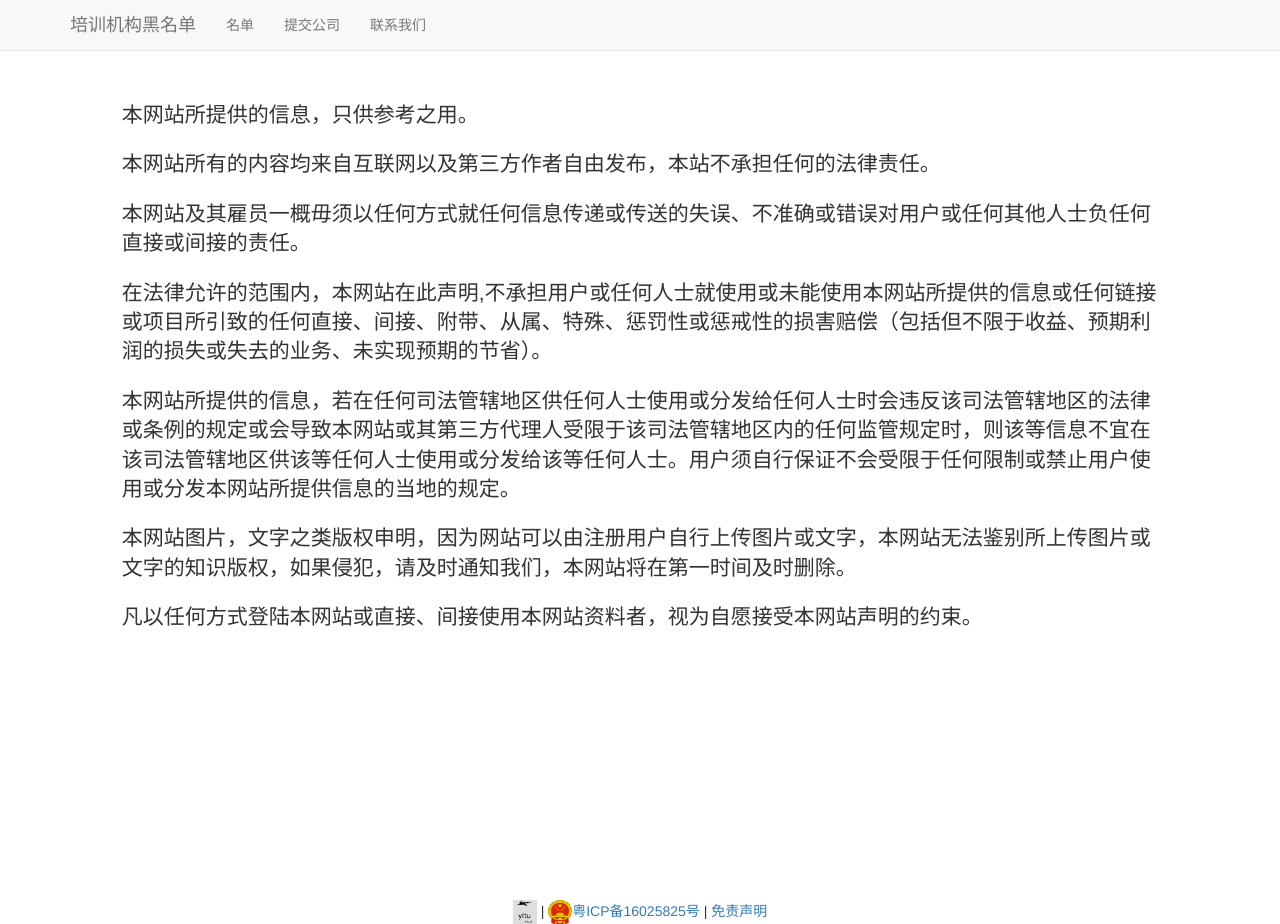
After one commit to Macuilxochitl/blacklist, a Django app: page /mianze/ in a window 1280 px wide. The commit adds this page. Run offline with Django 3.2, Linux system fonts and the light colour scheme; some libraries are stand-ins or nearby versions.

Commit message:
更新了一下页面

```diff
--- a/app1/urls.py
+++ b/app1/urls.py
@@ -23,5 +23,5 @@ urlpatterns = [
     url(r'^contact/$', bl.contact),
     url(r'^handle/$', bl.handle),
     url(r'^companyList/$', bl.companyJson),
-
+    url(r'^mianze/$', bl.mianze),
 ]
--- a/bl/templates/base.html
+++ b/bl/templates/base.html
@@ -47,8 +47,9 @@
 <footer>
 
 <p class="center">
-<a href="http://yitu.yt" target="view_window"><img src="/static/logo.png" width="24" height="24"></a>
-<a href="http://www.miitbeian.gov.cn" target="view_window"><img src="/static/gov.jpg" width="24" height="24">粤ICP备16025825号</a>
+<a href="http://yitu.yt" target="view_window"><img src="/static/logo.png" width="24" height="24"></a><span> | </span>
+<a href="http://www.miitbeian.gov.cn" target="view_window"><img src="/static/gov.jpg" width="24" height="24">粤ICP备16025825号</a><span> | </span>
+<a href="/mianze/" target="view_window">免责声明</a>
 </p>
 
 <p class="hide"><script src="https://s22.cnzz.com/z_stat.php?id=1262843688&web_id=1262843688" language="JavaScript"></script></p>
--- /dev/null
+++ b/bl/templates/mianze.html
@@ -0,0 +1,20 @@
+{% extends "base.html" %}
+
+{% block content %}
+<div class="col-sm-offset-1 col-sm-10">
+<p class="lead">本网站所提供的信息，只供参考之用。</p>
+<p class="lead">本网站所有的内容均来自互联网以及第三方作者自由发布，本站不承担任何的法律责任。</p>
+<p class="lead">本网站及其雇员一概毋须以任何方式就任何信息传递或传送的失误、不准确或错误对用户或任何其他人士负任何直接或间接的责任。</p>
+<p class="lead">在法律允许的范围内，本网站在此声明,不承担用户或任何人士就使用或未能使用本网站所提供的信息或任何链接或项目所引致的任何直接、间接、附带、从属、特殊、惩罚性或惩戒性的损害赔偿（包括但不限于收益、预期利润的损失或失去的业务、未实现预期的节省）。</p>
+<p class="lead">本网站所提供的信息，若在任何司法管辖地区供任何人士使用或分发给任何人士时会违反该司法管辖地区的法律或条例的规定或会导致本网站或其第三方代理人受限于该司法管辖地区内的任何监管规定时，则该等信息不宜在该司法管辖地区供该等任何人士使用或分发给该等任何人士。用户须自行保证不会受限于任何限制或禁止用户使用或分发本网站所提供信息的当地的规定。</p>
+<p class="lead">本网站图片，文字之类版权申明，因为网站可以由注册用户自行上传图片或文字，本网站无法鉴别所上传图片或文字的知识版权，如果侵犯，请及时通知我们，本网站将在第一时间及时删除。</p>
+<p class="lead">凡以任何方式登陆本网站或直接、间接使用本网站资料者，视为自愿接受本网站声明的约束。</p>
+</div>
+{% endblock %}
+
+{% block extra %}
+<script>
+  var l=document.getElementById("nav-list");
+  l.setAttribute("class","");
+</script>
+{% endblock %}
--- a/bl/views.py
+++ b/bl/views.py
@@ -5,6 +5,8 @@ from django.http import JsonResponse
 
 def list(request):
 	return render(request,"list.html")
+def mianze(request):
+	return render(request,"mianze.html")
 
 def submit(request):
 	return render(request,"submit.html")
```
Also changed, not shown: bl/templates/contact.html (+15 -1 lines), 2 other files.
